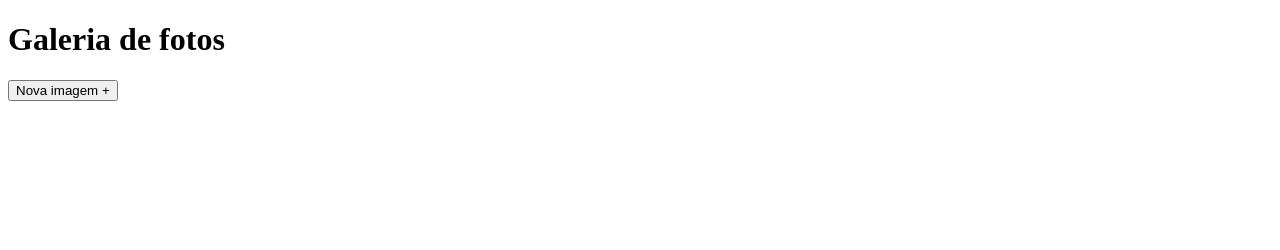
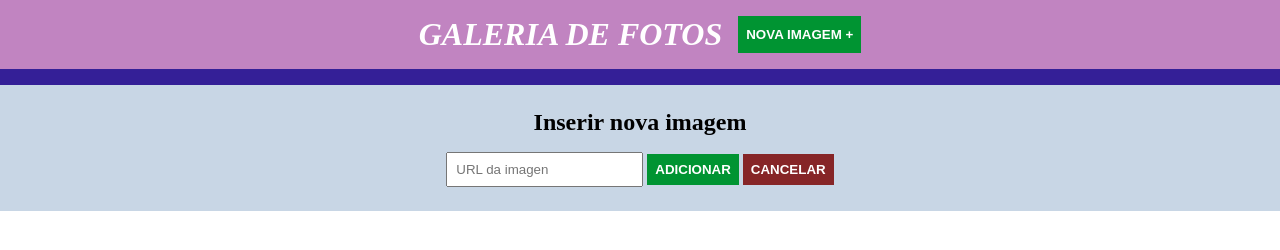
Before and after one commit to arthur487/Jquerry-practice, a plain HTML site: page index.html in a window 1280 px wide. Drawn offline with nearby package versions, Linux system fonts and the light colour scheme.

Commit message:
jquerry events

```diff
--- a/index.html
+++ b/index.html
@@ -3,7 +3,7 @@
 <head>
     <meta charset="UTF-8">
     <meta name="viewport" content="width=device-width, initial-scale=1.0">
-    <title>Document</title>
+    <title>Document</title><link rel="stylesheet" href="./main.css">
 </head>
 <body>
     <header>
@@ -13,7 +13,12 @@
         <button type="submit">Nova imagem +</button>
     </header>
     <form>
-
+        <h2>Inserir nova imagem</h2>
+        <input type="url" required placeholder="URL da imagen">
+        <button type="submit">Adicionar</button>
+        <button id="cancel-button" type="reset">Cancelar</button>
     </form>
+    <script src="https://code.jquery.com/jquery-3.7.1.min.js"></script>
+    <script src="./main.js"></script>
 </body>
 </html>
--- a/main.css
+++ b/main.css
@@ -3,3 +3,41 @@
     padding: 0;
     box-sizing: border-box;
 }
+header {
+    background-color: rgba(131, 11, 131, 0.5);
+    padding: 16px 0;
+    color: #fff;
+    display: flex;
+    border-bottom: 16px solid #341f97;
+    justify-content: center;
+    text-transform: uppercase;
+    font-style: italic;
+}
+header button {
+    margin-left: 16px;
+}
+
+form {
+    background-color: #c8d6e5;
+    padding: 24px 0;
+    text-align: center;
+}
+
+form h2{
+    margin-bottom: 16px;
+}
+input,
+button{
+    padding: 8px;
+}
+button {
+    background-color: #009432;
+    border: none;
+    font-weight: bold;
+    text-transform: uppercase;
+    color: hsl(0, 0%, 100%);
+    cursor: pointer;
+}
+#cancel-button {
+    background-color: rgba(124, 11, 11, 0.87);
+}
--- /dev/null
+++ b/main.js
@@ -0,0 +1,10 @@
+$(document).ready(function(){
+    $('header button').click(function(){
+        alert('expand form');
+    })
+
+    $('form').on('submit', function(e) {
+        console.log("submit");
+        e.preventDefault();
+    })
+})
```
